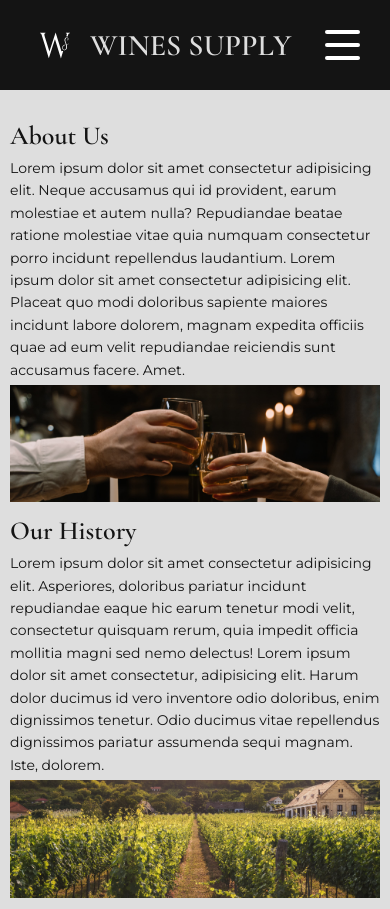
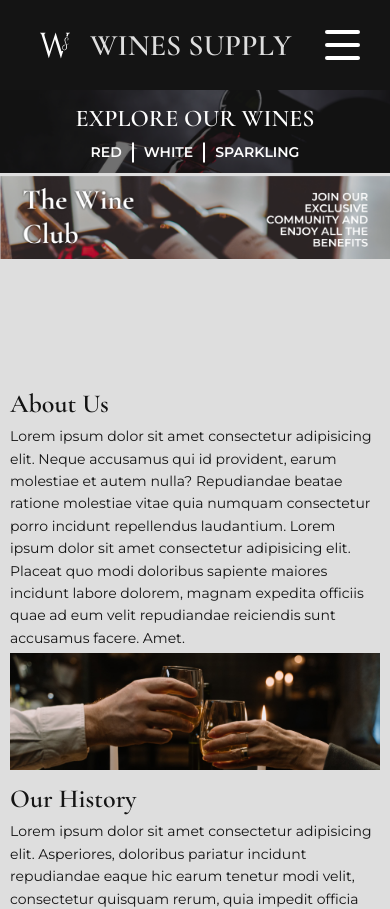
Before and after one commit to Wine-Supply/wine-supply-front, a React (Create React App) app: page / in a window 390 px wide. Shown: the top 909 px of the page. Built offline with nearby package versions, Linux system fonts and the light colour scheme.

Commit message:
Sección de banners responsive

```diff
--- a/src/App.tsx
+++ b/src/App.tsx
@@ -1,5 +1,5 @@
+import Home from "./components/home/Home";
 import Footer from "./components/footer/Footer";
-import AboutUs from "./components/section-about-us/AboutUs";
 import Navbar from "./components/nav/Navbar";
 
 import "./App.css";
@@ -8,7 +8,7 @@ function App() {
   return (
     <div className="App">
       <Navbar />
-      <AboutUs />
+      <Home />
       <Footer />
     </div>
   );
--- /dev/null
+++ b/src/components/home/Home.tsx
@@ -0,0 +1,12 @@
+import React from "react";
+import AboutUs from "../section-about-us/AboutUs";
+import BanerSection from "../section-baner/BanerSection";
+
+export default function Home() {
+  return (
+    <>
+      <BanerSection />
+      <AboutUs />
+    </>
+  );
+}
--- /dev/null
+++ b/src/components/section-baner/BanerSection.tsx
@@ -0,0 +1,44 @@
+import React from "react";
+import { Link } from "react-router-dom";
+import { SectionStyled } from "./SectionStyled";
+import baner1 from "../../images/banner1.png";
+import baner2 from "../../images/banner2.png";
+
+const BanerSection = () => {
+  return (
+    <SectionStyled>
+      <div className="baner-container explore-baner">
+        <img
+          className="section-img explore-img"
+          src={baner1}
+          alt="Wine bottle pouring into a glass"
+        />
+        <div className="explore-baner-info">
+          <h1 className="main-heading">EXPLORE OUR WINES</h1>
+          <ul className="wine-types">
+            <li className="wine-type">
+              <Link className="wine-link" to="">
+                RED
+              </Link>
+            </li>
+            <li className="wine-type">
+              <Link className="wine-link" to="">
+                WHITE
+              </Link>
+            </li>
+            <li className="wine-type">
+              <Link className="wine-link" to="">
+                SPARKLING
+              </Link>
+            </li>
+          </ul>
+        </div>
+      </div>
+      <div className="baner-container club-baner">
+        <img className="section-img" src={baner2} alt="Bottles of wine" />
+      </div>
+    </SectionStyled>
+  );
+};
+
+export default BanerSection;
--- /dev/null
+++ b/src/components/section-baner/SectionStyled.ts
@@ -0,0 +1,101 @@
+import styled from "styled-components";
+
+export const SectionStyled = styled.section`
+  color: var(--white);
+  background-color: var(--color-light);
+  padding-bottom: 9.6rem;
+
+  .section-img {
+    max-width: 100%;
+  }
+
+  .explore-img {
+    filter: brightness(0.7);
+  }
+
+  .main-heading {
+    font-family: var(--font-title);
+    font-weight: 600;
+    font-size: 2.4rem;
+  }
+
+  .explore-baner {
+    position: relative;
+  }
+
+  .explore-baner-info {
+    display: flex;
+    flex-direction: column;
+    justify-content: center;
+    align-items: center;
+    gap: 1rem;
+    min-width: 100%;
+    position: absolute;
+    top: 50%;
+    left: 50%;
+    transform: translate(-50%, -50%);
+  }
+
+  .wine-types {
+    list-style: none;
+    display: flex;
+    gap: 1rem;
+  }
+
+  .wine-type {
+    padding: 0 1rem 0 0;
+    border-right: 2px solid var(--white);
+    font-size: 1.4rem;
+    font-weight: 600;
+  }
+
+  .wine-type:last-child {
+    border: none;
+    padding-right: 0;
+  }
+
+  .wine-type:first-child {
+    padding-left: 0;
+  }
+
+  .wine-link {
+    display: inline-block;
+
+    color: var(--white);
+    text-decoration: none;
+    border-bottom: 2px solid transparent;
+    transition: all 0.3s;
+  }
+
+  .wine-link:hover {
+    border-bottom: 2px solid currentColor;
+  }
+
+  @media (min-width: 600px) {
+    .explore-baner-info {
+      gap: 3rem;
+    }
+
+    .main-heading {
+      font-size: 3rem;
+    }
+
+    .wine-type {
+      font-size: 1.6rem;
+    }
+  }
+
+  @media (min-width: 1024px) {
+    .explore-baner-info {
+      gap: 5rem;
+    }
+
+    .main-heading {
+      font-size: 4rem;
+    }
+
+    .wine-type {
+      font-size: 1.8rem;
+    }
+  }
+`;
```
Also changed, not shown: src/images/banner1.png (added), src/images/banner2.png (added).
